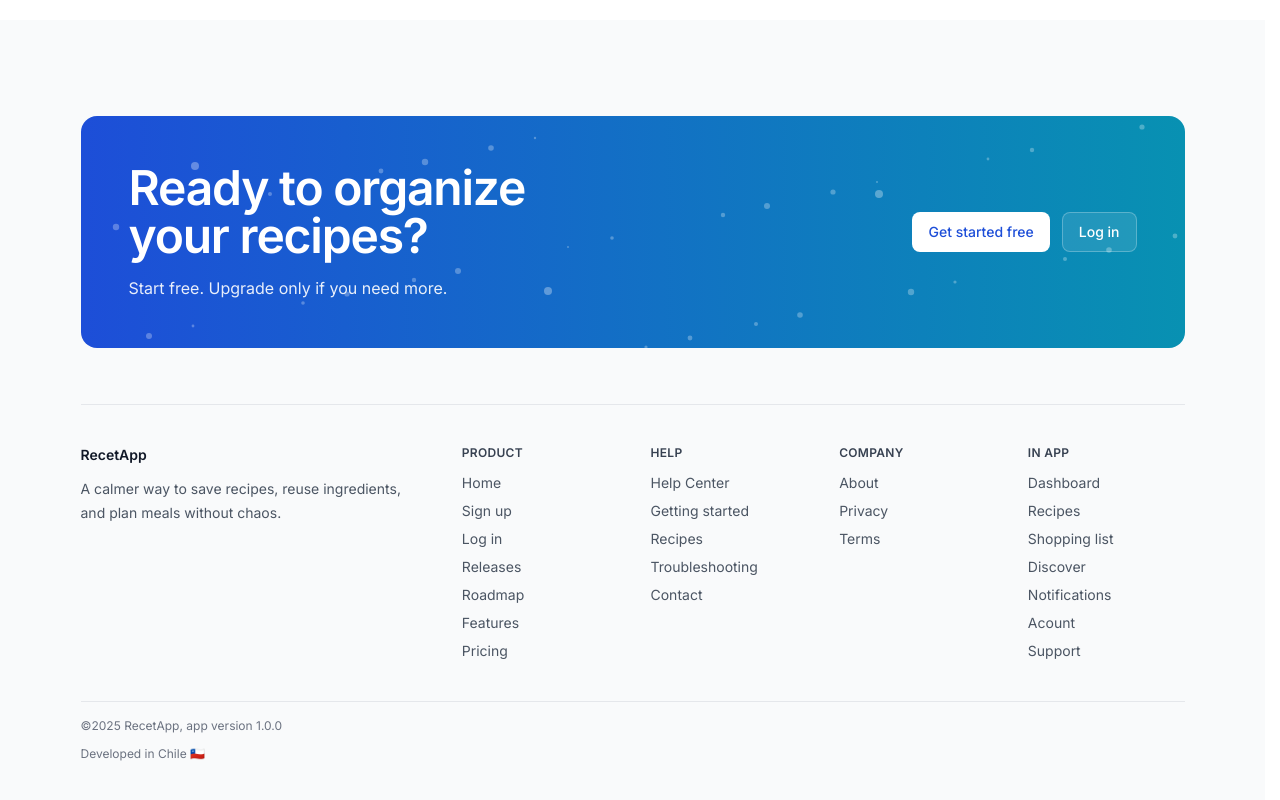
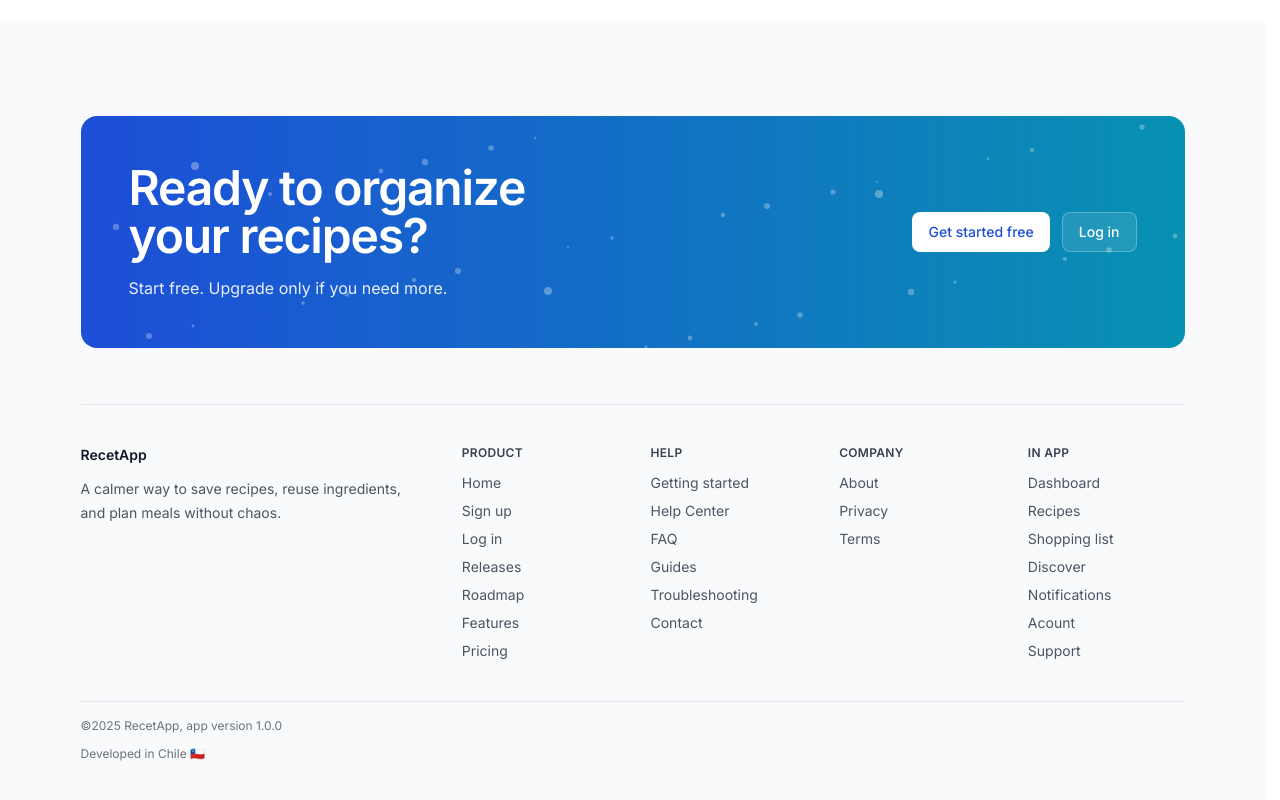
Before and after one commit to pschonffeldt/recetapp, a Next.js app: page / in a window 1280 px wide. Shown: the part 7302-8102 px from the top of the page. Built offline with nearby package versions, Linux system fonts and the light colour scheme; a web font is replaced by a local one.

Commit message:
feat(marketing,footer): add FAQ and Guides links
- Add FAQ link to the marketing footer
- Add Guides link to the marketing footer
- Improve discoverability of help resources from public pages

```diff
--- a/app/ui/help/help-footer.tsx
+++ /dev/null
@@ -1,32 +0,0 @@
-import { APP } from "@/app/lib/utils/app";
-import Link from "next/link";
-
-export default function HelpFooter() {
-  return (
-    <footer className="mt-16 border-t bg-white">
-      <div className="mx-auto flex max-w-6xl flex-col gap-4 px-4 py-8 sm:flex-row sm:items-center sm:justify-between">
-        <div className="text-sm text-gray-500">
-          © {new Date().getFullYear()} {APP.legalName} · Help Center
-        </div>
-
-        <nav className="flex flex-wrap gap-x-6 gap-y-2 text-sm">
-          <Link href="/help" className="text-gray-600 hover:text-gray-900">
-            Help home
-          </Link>
-          <Link href="/dashboard" className="text-gray-600 hover:text-gray-900">
-            Dashboard
-          </Link>
-          <Link href="/account" className="text-gray-600 hover:text-gray-900">
-            Account settings
-          </Link>
-          <Link
-            href="/notifications"
-            className="text-gray-600 hover:text-gray-900"
-          >
-            Notifications
-          </Link>
-        </nav>
-      </div>
-    </footer>
-  );
-}
--- a/app/ui/marketing/sections/footer.tsx
+++ b/app/ui/marketing/sections/footer.tsx
@@ -51,17 +51,20 @@ export default function MarketingFooter() {
               Help
             </div>
             <div className="mt-3 space-y-2 text-sm text-gray-600">
-              <Link href="/help" className="block hover:underline">
-                Help Center
-              </Link>
               <Link
                 href="/help/getting-started"
                 className="block hover:underline"
               >
                 Getting started
               </Link>
-              <Link href="/help/recipes" className="block hover:underline">
-                Recipes
+              <Link href="/help" className="block hover:underline">
+                Help Center
+              </Link>
+              <Link href="/help/faq" className="block hover:underline">
+                FAQ
+              </Link>
+              <Link href="/help/guides" className="block hover:underline">
+                Guides
               </Link>
               <Link
                 href="/help/troubleshooting"
@@ -129,12 +132,6 @@ export default function MarketingFooter() {
               <Link href="/about" className="block hover:underline">
                 Youtube
               </Link>
-              <Link href="/privacy" className="block hover:underline">
-                Privacy
-              </Link>
-              <Link href="/terms" className="block hover:underline">
-                Terms
-              </Link>
             </div>
           </div> */}
         </div>
```
